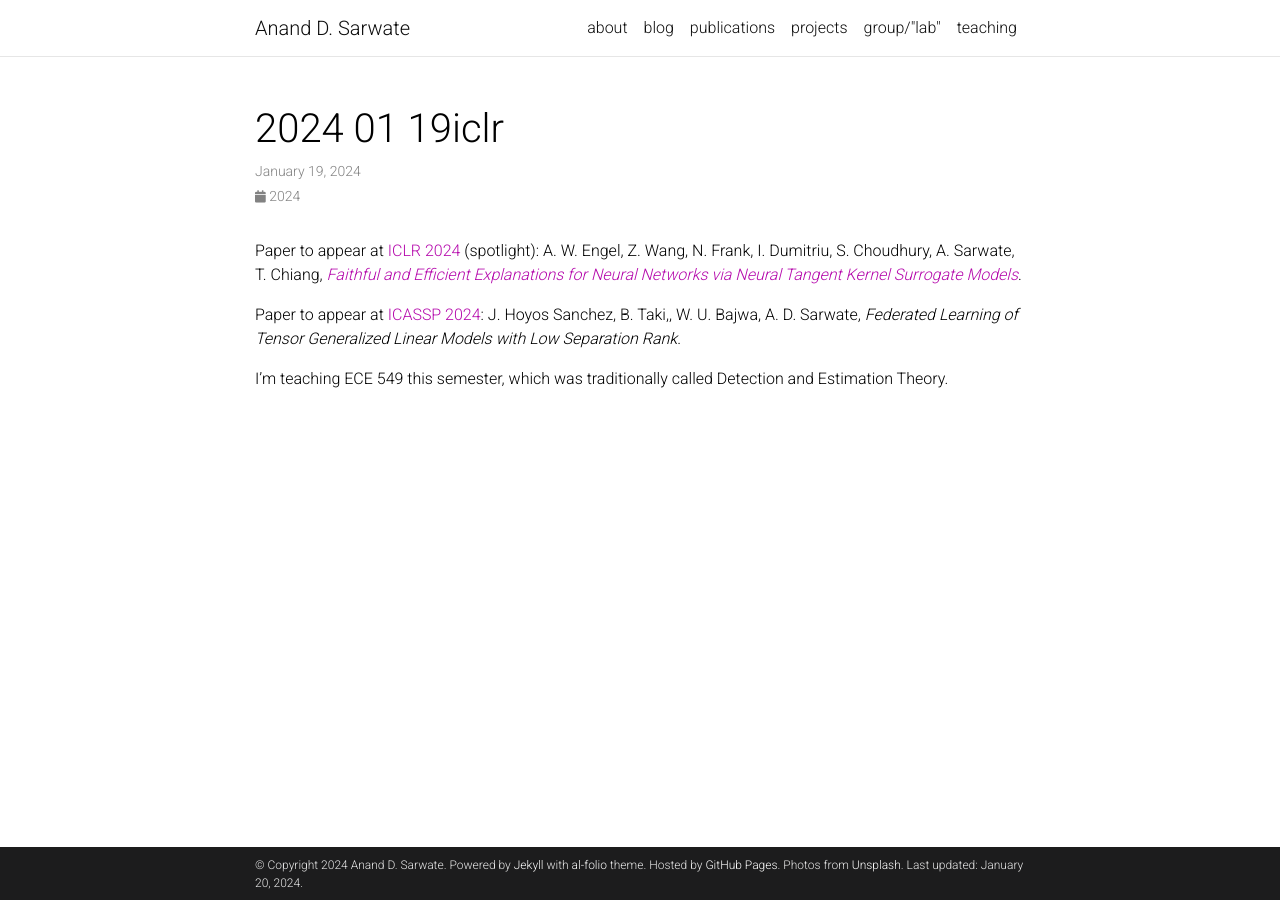
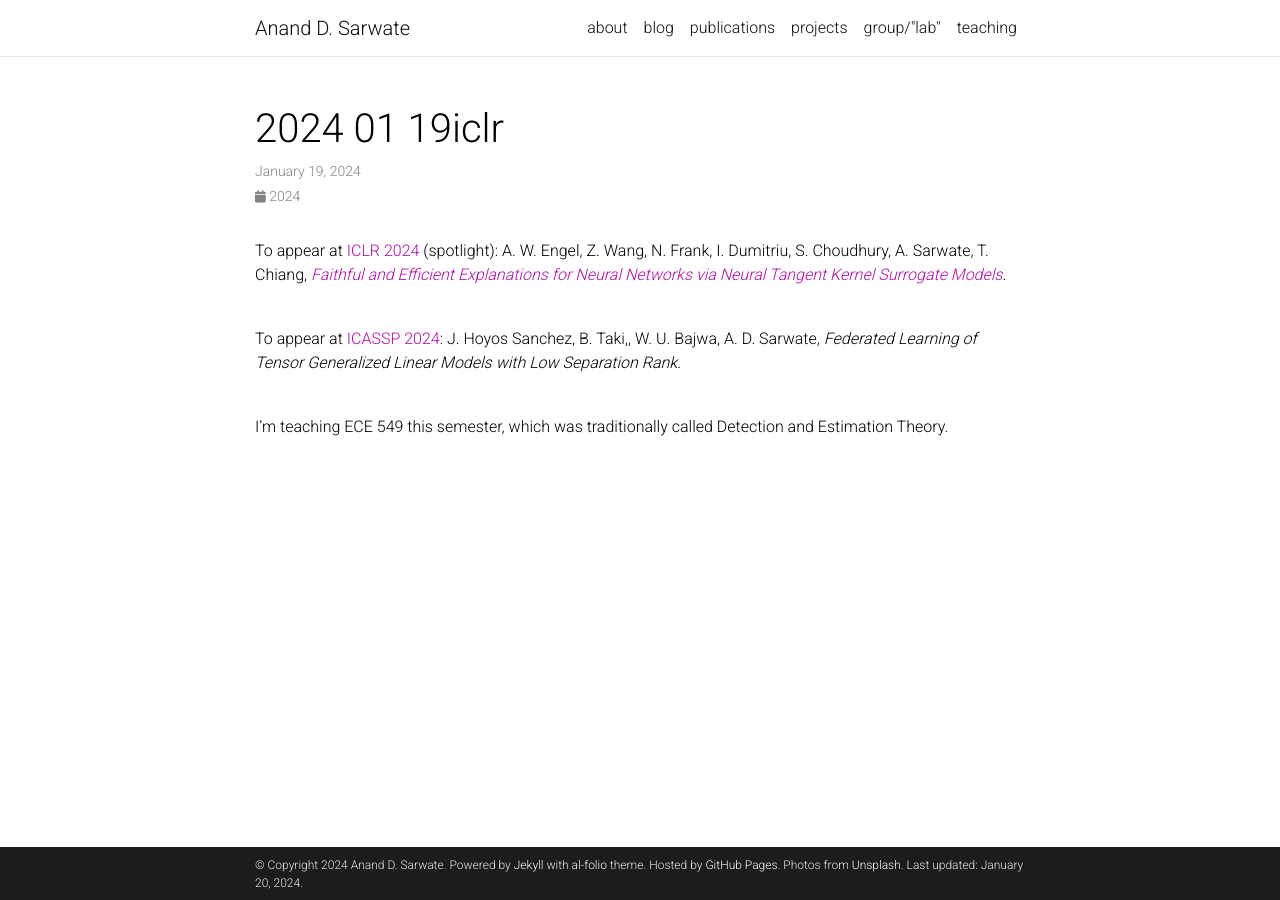
Before and after one commit to adsarwate/adsarwate.github.io, a Jekyll site: the page built from _news/2024-01-19iclr.md, in a window 1280 px wide. Built offline with Jekyll 4.4.1, drawn with Linux system fonts in a browser that asks for light colours; comment, search, counter and statistics services are not loaded; a style sheet for code colours, icons or effects is not loaded.

Commit message:
Update 2024-01-19iclr.md
reformat news

```diff
--- a/_news/2024-01-19iclr.md
+++ b/_news/2024-01-19iclr.md
@@ -4,8 +4,8 @@ date: 2024-01-19 04:45:00-0500
 inline: true
 ---
 
-Paper to appear at <a href="https://iclr.cc/Conferences/2024/Dates">ICLR 2024</a> (spotlight): A. W. Engel, Z. Wang, N. Frank, I. Dumitriu, S. Choudhury, A. Sarwate, T. Chiang, <a href="https://openreview.net/forum?id=yKksu38BpM"><i>Faithful and Efficient Explanations for Neural Networks via Neural Tangent Kernel Surrogate Models</i></a>.
+To appear at <a href="https://iclr.cc/Conferences/2024/Dates">ICLR 2024</a> (spotlight): A. W. Engel, Z. Wang, N. Frank, I. Dumitriu, S. Choudhury, A. Sarwate, T. Chiang, <a href="https://openreview.net/forum?id=yKksu38BpM"><i>Faithful and Efficient Explanations for Neural Networks via Neural Tangent Kernel Surrogate Models</i></a>.<br /><br />
 
-Paper to appear at <a href="https://2024.ieeeicassp.org/">ICASSP 2024</a>:  J. Hoyos Sanchez, B. Taki,, W. U. Bajwa, A. D. Sarwate, <i>Federated Learning of Tensor Generalized Linear Models with Low Separation Rank</i>.
+To appear at <a href="https://2024.ieeeicassp.org/">ICASSP 2024</a>:  J. Hoyos Sanchez, B. Taki,, W. U. Bajwa, A. D. Sarwate, <i>Federated Learning of Tensor Generalized Linear Models with Low Separation Rank</i>.<br /><br />
 
 I'm teaching ECE 549 this semester, which was traditionally called Detection and Estimation Theory.
```
